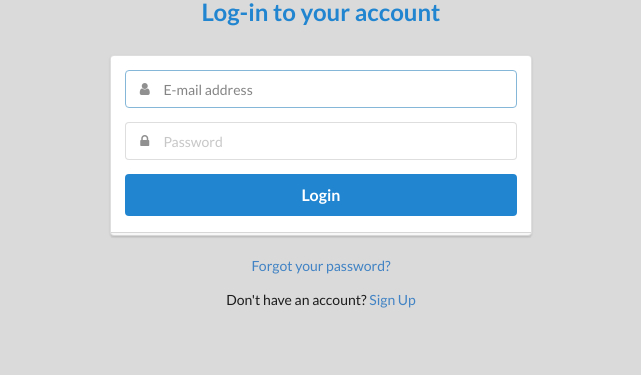
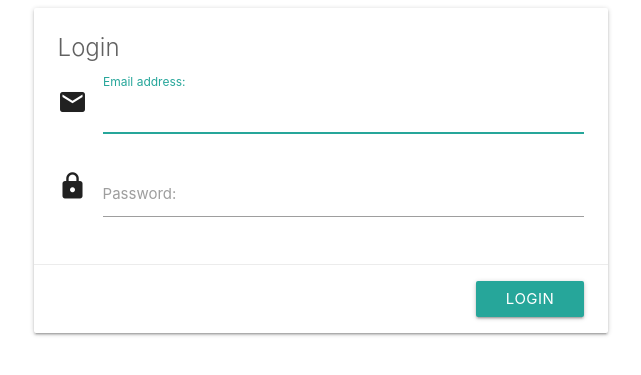
Before and after one commit to StasJ/CSCI3308, a Django app: page /login/ in a window 1280 px wide. Shown: the top 375 px of the page, without its empty margins (319-960 px from the left). Run offline with Django 3.2, Linux system fonts and the light colour scheme; some libraries are stand-ins or nearby versions.

Commit message:
Updated login

```diff
--- a/alma/settings.py
+++ b/alma/settings.py
@@ -116,6 +116,8 @@ AUTH_PASSWORD_VALIDATORS = [
     },
 ]
 
+LOGIN_REDIRECT_URL = '/course'
+
 
 # Internationalization
 # https://docs.djangoproject.com/en/1.11/topics/i18n/
--- a/course/urls.py
+++ b/course/urls.py
@@ -5,7 +5,7 @@ from . import views
 
 # app_name = 'course'
 urlpatterns = [
-    url(r'^$', views.CourseView.as_view(), name='course_index'),
+    url(r'^$', views.courseHomeRedirect, name='course_index'),
     url(r'^(?P<course_id>[0-9]+)/$', views.CourseView.as_view(), name='course_index'),
     url(r'^(?P<course_id>[0-9]+)/', include([
         url(r'^forum/', include('forum.urls')),
--- a/course/views.py
+++ b/course/views.py
@@ -1,5 +1,7 @@
+from django.http import HttpResponseRedirect
 from django.shortcuts import render, get_object_or_404
 from django.views.generic import TemplateView
+from django.urls import reverse
 
 from course.models import Course
 
@@ -12,3 +14,6 @@ class CourseView(TemplateView):
         context['course'] = course
         context['course_list'] = Course.objects.all()
         return context
+
+def courseHomeRedirect(request):
+    return HttpResponseRedirect(reverse('course_index', args=[1]))
--- a/templates/registration/login.html
+++ b/templates/registration/login.html
@@ -1,8 +1,5 @@
-{% extends 'base.html' %}
+<!--
 
-{% block title %}Login{% endblock %}
-
-{% block style %}
 	body {
 	background-color: #DADADA;
 	}
@@ -12,9 +9,6 @@ height: 100%;
 	.column {
 	max-width: 450px;
 	}
-{% endblock %}
-
-{% block content %}
 
 	<div class="ui middle aligned center aligned grid">
 	<div class="column">
@@ -35,7 +29,6 @@ max-width: 450px;
 	<div class="field">
 	<div class="ui left icon input">
 	<i class="lock icon"></i>
-						<!--<input type="password" name="password" placeholder="Password">-->
 	<input type="password" name="{{ form.password.name }}" value="{{ form.password.value|default_if_none:"" }}" required id="id_password" placeholder="Password" />
 	</div>
 	</div>
@@ -55,5 +48,80 @@ max-width: 450px;
 	<p>Don't have an account? <a href="#">Sign Up</a></p>
 	</div>
 	</div>
+-->
 
-{% endblock %}
+{% load static %}
+
+<!DOCTYPE html>
+<html lang="en">
+	<head>
+		<meta charset="UTF-8">
+		<title>{% block title %}Alma | Login{% endblock %}</title>
+		<link href="https://fonts.googleapis.com/icon?family=Material+Icons" rel="stylesheet">
+		<link type="text/css" rel="stylesheet" href="{% static 'materialize/css/materialize.min.css' %}"  media="screen,projection"/>
+		<meta name="viewport" content="width=device-width, initial-scale=1.0"/>
+		<style type="text/css">
+form .row {
+	margin-bottom: 0;
+}
+		</style>
+	</head>
+	<body>
+
+		<main>
+
+		<div class="container expand-on-small-only">
+			<div class="row">
+				<div class="col s12 m8 offset-m2">
+					<div class="card">
+						<form method="POST">
+							{% csrf_token %}
+							<div class="card-content">
+								<span class="card-title grey-text text-darken-2">Login</span>
+								<div class="row">
+									<div class="input-field col s12">
+										<i class="material-icons prefix">email</i>
+										{{ form.username }}
+										{{ form.username.label_tag }}
+										{{ form.username.errors }}
+									</div>
+								</div>
+								<div class="row">
+									<div class="input-field col s12">
+										<i class="material-icons prefix">lock</i>
+										{{ form.password }}
+										{{ form.password.label_tag }}
+									</div>
+								</div>
+								{% if form.errors %}
+								<div class="row">
+									<div class="col s12">
+										{% for error in form.non_field_errors %}
+										<small class="red-text">{{error}}</small>
+										{% endfor %}
+									</div>
+								</div>
+								{% endif %}
+							</div>
+							<div class="card-action">
+								<div class="right-align">
+									<button class="btn" type="submit">Login</button>
+								</div>
+							</div>
+						</form>
+					</div>
+				</div>
+			</div>
+		</div>
+
+		</main>
+
+		<script src="https://code.jquery.com/jquery-3.2.1.min.js" integrity="sha256-hwg4gsxgFZhOsEEamdOYGBf13FyQuiTwlAQgxVSNgt4=" crossorigin="anonymous"></script>
+		<script type="text/javascript" src="{% static 'materialize/js/materialize.min.js' %}"></script>
+		<script src="{% static 'livereload/run.js' %}"></script>
+		<script>
+$(document).ready(function() {
+});
+		</script>
+	</body>
+</html>
```
Lines whose indentation alone changed are shown as unchanged.
